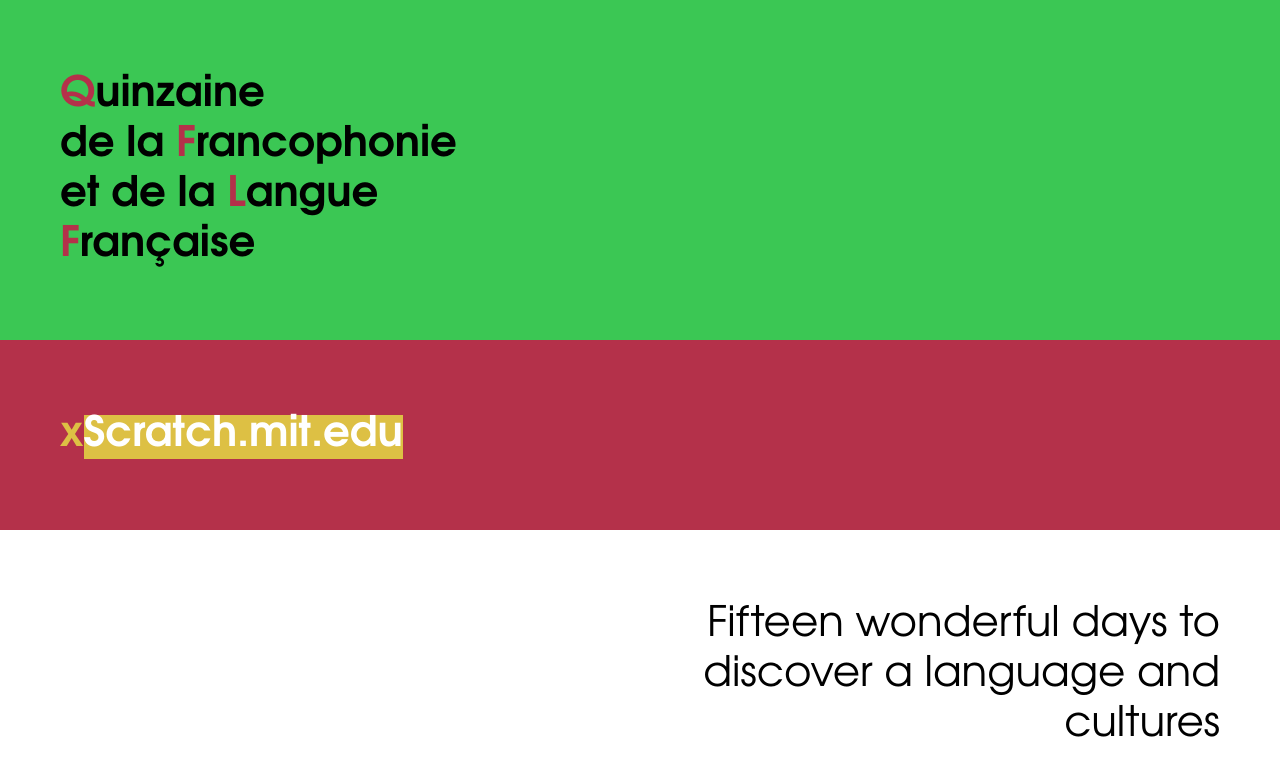
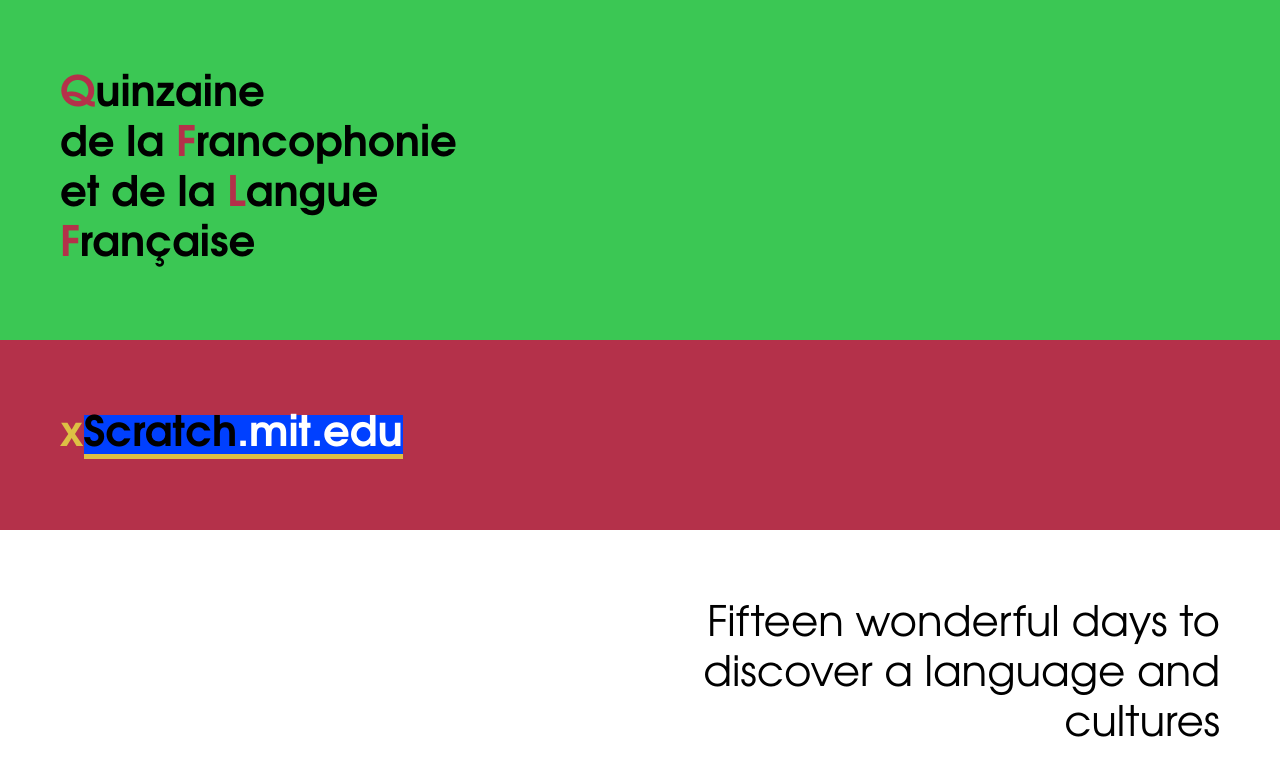
Before and after one commit to QFLFxScratch/QFLFxScratch.github.io, a plain HTML site: page index.html in a window 1280 px wide. In both pictures the pointer is over the link "Scratch.mit.edu". Shown: the top 777 px of the page. Drawn offline with Linux system fonts and the light colour scheme.

Commit message:
Update style.css

```diff
--- a/style.css
+++ b/style.css
@@ -10,8 +10,8 @@
     background-color: black;
 }
 .titlelink:hover {
-    background-color: #ddc044;
-    color: white;
+    background-color: #0040ff;
+    color: black;
 }
 #header {
     background-color: #3bc754;
```
